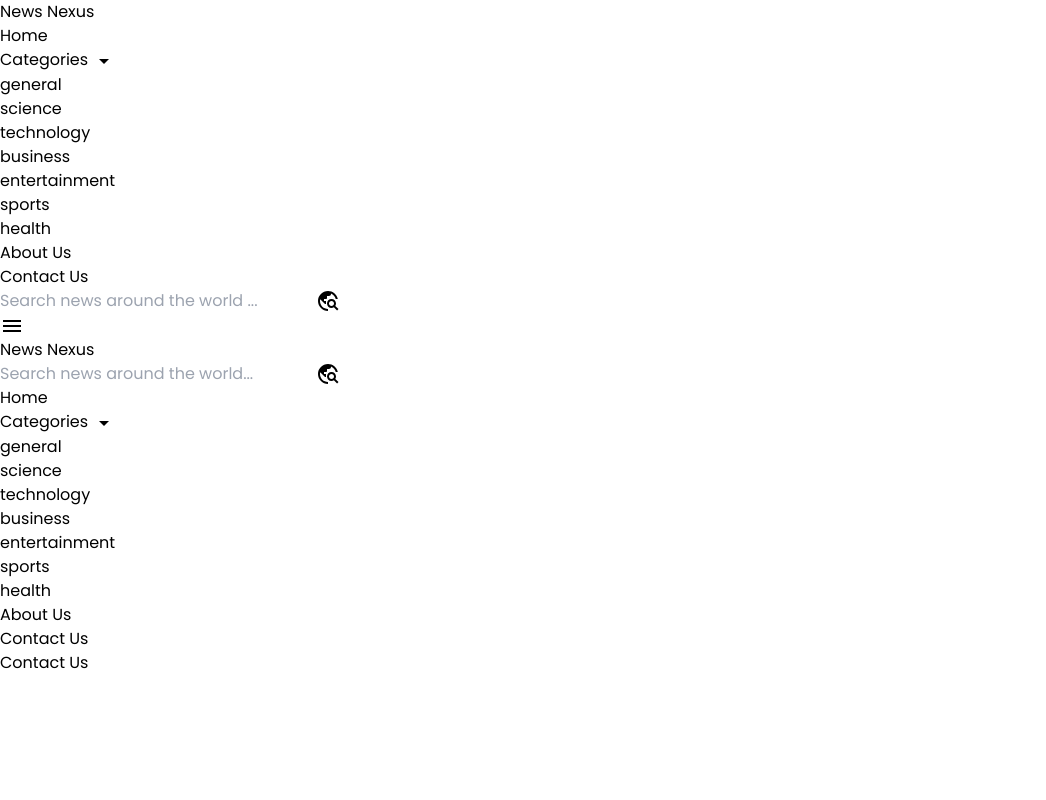
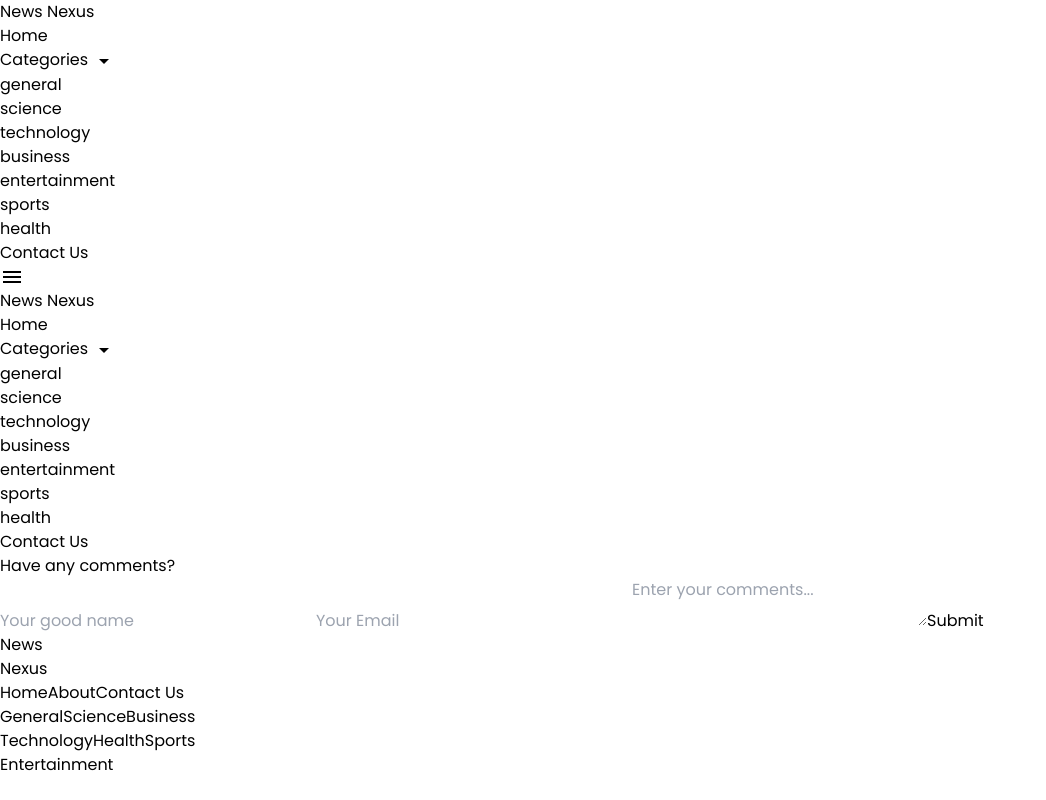
Before and after one commit to AbdullahSharif/NewsWebsite, a React (Vite) app: page /contact in a window 1280 px wide. Shown: the whole page, without its empty margins (0-1046 px from the left). Built offline with nearby package versions, Linux system fonts and the light colour scheme.

Commit message:
project completed. Api also attached in the contact form

```diff
--- a/src/Routes.jsx
+++ b/src/Routes.jsx
@@ -1,6 +1,6 @@
 import { Route, Routes } from "react-router-dom"
 import Home from "./pages/Home"
-import About from "./pages/About"
+
 import Contact from "./pages/Contact"
 import Navbar from "./components/Navbar"
 import CategoryNews from "./pages/CategoryNews"
@@ -13,7 +13,6 @@ function Router() {
 
         <Routes>
             <Route path={"/"} element={<Home/>} />
-            <Route path={"/about"} element={<About/>}/>
             <Route path={"/contact"} element={<Contact/>}/>
             <Route path={"/*"} element={<CategoryNews/>} />
         </Routes>
--- a/src/components/Navbar.jsx
+++ b/src/components/Navbar.jsx
@@ -1,4 +1,4 @@
-import TravelExploreIcon from '@mui/icons-material/TravelExplore';
+// import TravelExploreIcon from '@mui/icons-material/TravelExplore';
 import MenuOutlinedIcon from '@mui/icons-material/MenuOutlined';
 import ArrowDropDownOutlinedIcon from '@mui/icons-material/ArrowDropDownOutlined';
 import { useState } from 'react';
@@ -69,13 +69,13 @@ const Navbar = () => {
 
                     </ul>
                 </div>
-                <li className='hover:text-orange-500 transition ease-in-out'><Link to={"about"}>About Us</Link></li>
+                {/* <li className='hover:text-orange-500 transition ease-in-out'><Link to={"about"}>About Us</Link></li> */}
                 <li className='hover:text-orange-500 transition ease-in-out'><Link to={"contact"}>Contact Us</Link></li>
             </ul>
-            <div className={"flex space-x-2 align-middle items-center"}>
-                <input type="search" placeholder="Search news around the world ..." className={"text-lg p-2 outline-none rounded-lg text-orange-400"} />
+            {/* <div className={"flex space-x-2 align-middle items-center"}>
+                <input name="search" value="" type="search" placeholder="Search news around the world ..." className={"text-lg p-2 outline-none rounded-lg text-orange-400"} />
                 <button className="transition ease-out hover:scale-125"><TravelExploreIcon/></button>
-            </div>
+            </div> */}
         </div>
 
 
@@ -85,12 +85,12 @@ const Navbar = () => {
 
 
         <div className={`md:hidden bg-slate-100 p-5 ${openMenu ? 'block' : 'hidden'} h-max w-min z-20 absolute top-24 left-4 rounded-br-lg rounded-tr-lg `}>
-            <div className={"flex space-x-1"}>
+            {/* <div className={"flex space-x-1"}>
                 <input type="search" placeholder="Search news around the world..." className={"text-md p-2 outline-none rounded-lg text-orange-400"} />
                 <button><TravelExploreIcon/></button>
-            </div>
+            </div> */}
             <ul className={"flex-col items-center justify-center my-7 space-y-4 text-lg font-semibold"}>
-                <li>Home</li>
+                <li><Link to={"/"}>Home</Link></li>
                 <li  onClick={() => setOpenCategory(!openCategory)} className={"cursor-pointer"}>Categories <ArrowDropDownOutlinedIcon/></li>
                 <div className={`${openCategory? 'block' : "hidden" }`}>
                     <ul>
@@ -111,8 +111,8 @@ const Navbar = () => {
 
                     </ul>
                 </div>
-                <li>About Us</li>
-                <li>Contact Us</li>
+                {/* <li>About Us</li> */}
+                <li><Link to={"contact"}>Contact Us</Link></li>
             </ul>
 
 
--- a/src/pages/Contact.jsx
+++ b/src/pages/Contact.jsx
@@ -1,10 +1,60 @@
+import { useState } from "react"
+import Footer from "../components/Footer";
 
 
 function Contact() {
+
+  const [name, setName] = useState("")
+  const [email, setEmail] = useState("")
+  const [comments, setComments] = useState("")
+
+
+  const handleSubmit = async (e) => {
+    e.preventDefault();
+
+    const formData = {
+      name,
+      email,
+      comments
+    };
+
+    const response = await fetch("http://localhost:9000/api/contact/submit/", {
+      method: "POST",
+      headers: {
+        "Content-Type":"application/json"
+      },
+      body: JSON.stringify(formData)
+    })
+
+    const recieved = await response.json()
+
+    if(recieved.submitted) {
+      alert(recieved.message)
+    }else{
+      alert("Sorry! something went wrong.")
+    }
+
+
+
+    setName("")
+    setComments("")
+    setEmail("")
+  }
+
   return (
+
     <div className={"absolute mt-40 mx-10  right-0 left-0 text-3xl z-0"}>
-        Contact Us
+        <h1 className="text-center font-bold">Have any comments? </h1>
+        <form name="contactForm" method="post" className="flex flex-col space-y-8 items-center my-8 box-border" onSubmit={handleSubmit}>
+          <input type="text" name="name" value={name} required onChange={(e) => setName(e.target.value) } placeholder="Your good name" className="w-full focus:outline-none focus:border-orange-500  border-2 rounded-lg p-2 text-lg" />
+          <input type="text" name="email" value={email} required onChange={(e) => setEmail(e.target.value) } placeholder="Your Email" className="w-full focus:outline-none focus:border-orange-500  border-2 rounded-lg p-2 text-lg" />
+          <textarea name="comments" id="" value={comments} required onChange={(e) => setComments(e.target.value)} className="w-full focus:outline-none focus:border-orange-500 border-2 rounded-lg p-2 text-lg h-96" placeholder="Enter your comments..."></textarea>
+          <button type="submit" className="border-2 hover:bg-orange-500 hover:text-white text-xl w-max p-6 transition ease-out hover:border-none rounded-lg box-border">Submit</button>
+        </form>
+        <Footer/>
+
     </div>
+
   )
 }
 
```
